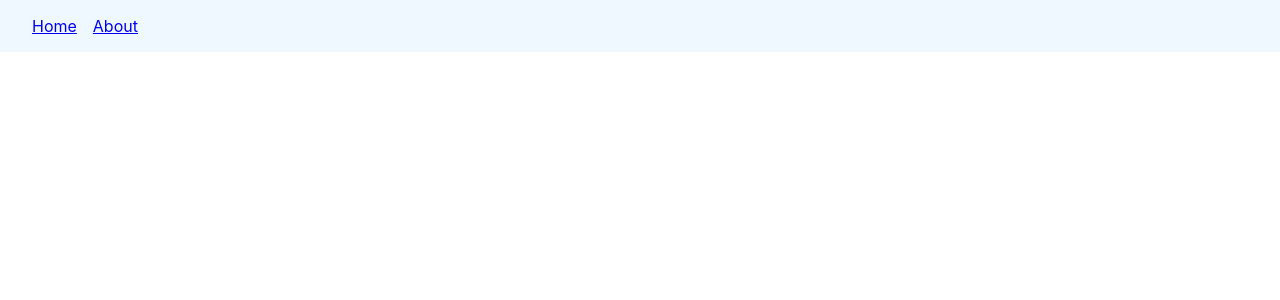
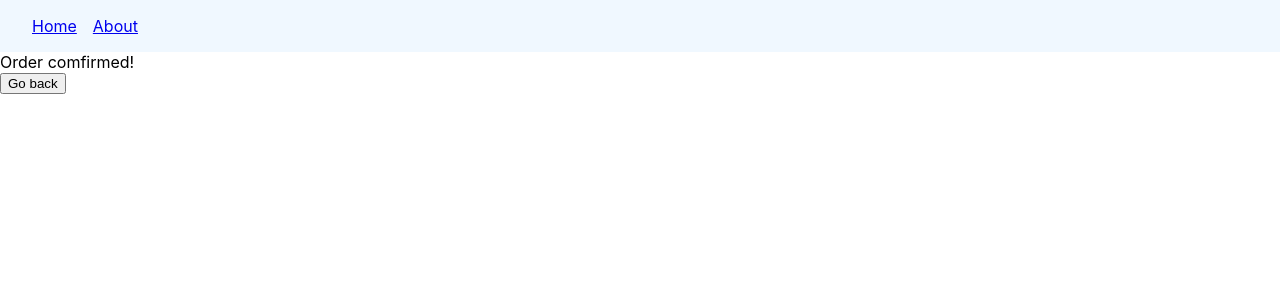
Before and after one commit to ilaydaozdemir/router, a React (Create React App) app: page /order-summary in a window 1280 px wide. Before the commit this address had no page. Shown: the top 300 px of the page. Built offline with nearby package versions, Linux system fonts and the light colour scheme.

Commit message:
Navigating Programmatically

```diff
--- a/src/App.js
+++ b/src/App.js
@@ -2,6 +2,7 @@
 import Home from './components/Home';
 import About from './components/About';
 import Navbar from "./components/Navbar";
+import OrderSummary from "./components/OrderSummary";
 
 function App() {
   return (
@@ -10,6 +11,7 @@
       <Routes>
         <Route path='/' element={<Home />} />
         <Route path='/about' element={<About />} />
+        <Route path="order-summary" element={<OrderSummary />} />
       </Routes>
     </>
   );
--- a/src/components/Home.jsx
+++ b/src/components/Home.jsx
@@ -1,9 +1,16 @@
-import React from 'react'
+import React from "react";
+import { useNavigate } from "react-router-dom";
 
 function Home() {
+  const navigate = useNavigate();
   return (
-    <div>Home</div>
-  )
+    <>
+      <div>Home</div>
+      <button onClick={() => navigate("order-summary", { replace: true })}>
+        Place order
+      </button>
+    </>
+  );
 }
 
-export default Home
+export default Home;
--- /dev/null
+++ b/src/components/OrderSummary.jsx
@@ -0,0 +1,14 @@
+import React from "react";
+import { useNavigate } from "react-router-dom";
+
+const OrderSummary = () => {
+  const navigate = useNavigate();
+  return (
+    <>
+      <div>Order comfirmed!</div>
+      <button onClick={() => navigate(-1)}>Go back</button>
+    </>
+  );
+};
+
+export default OrderSummary;
```
